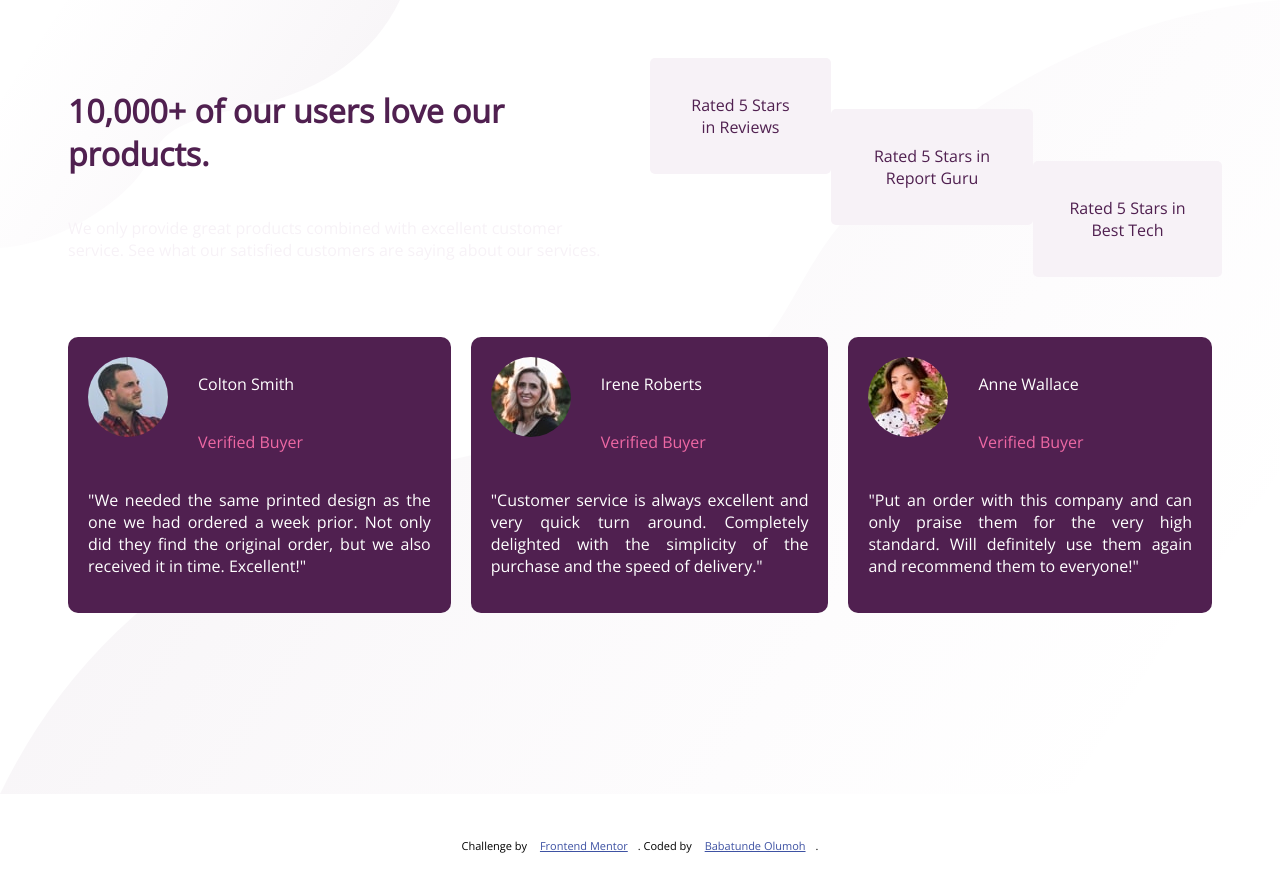
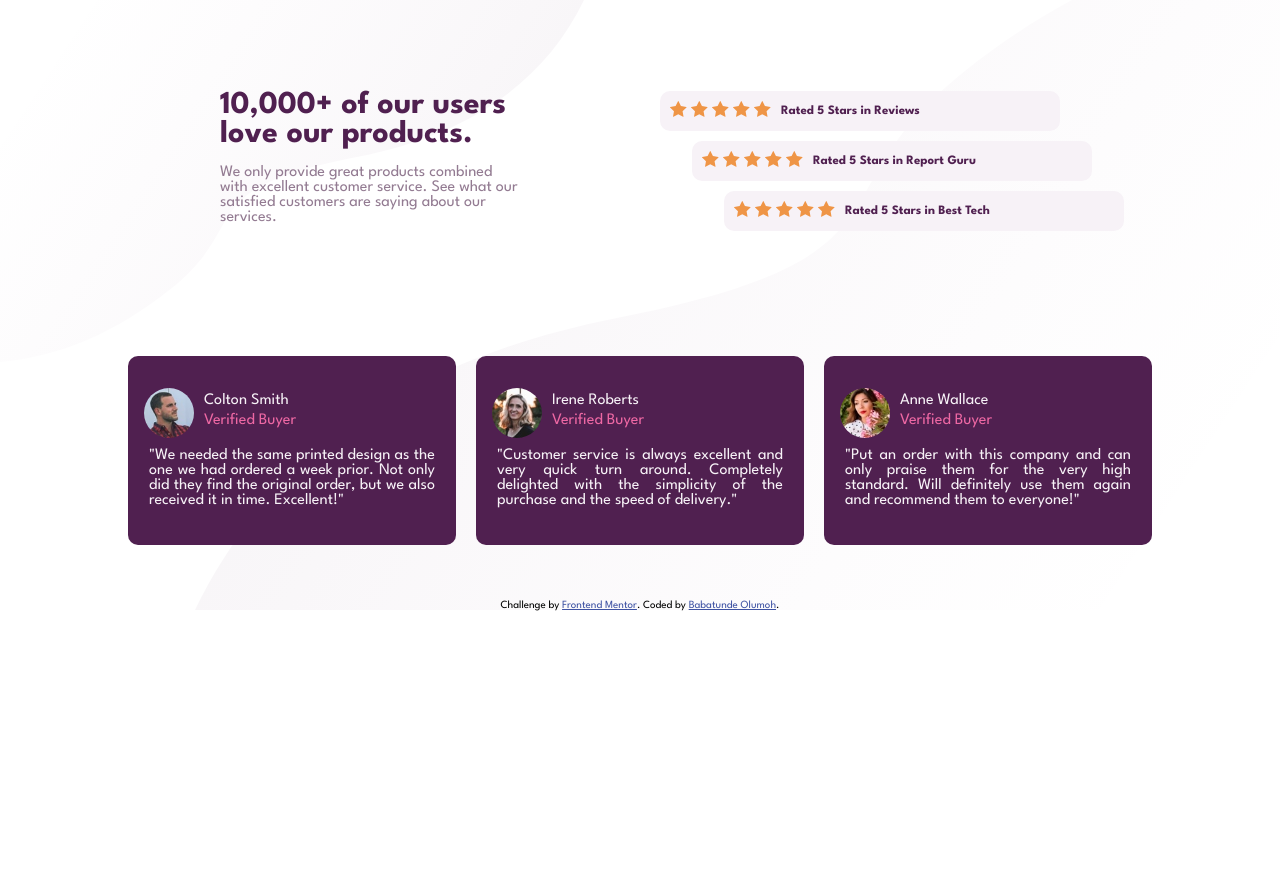
Before and after one commit to BabaOlumoh/Frontend_Mentor, a plain HTML site: page social-proof-section-master/index.html in a window 1280 px wide. After the commit the page ends 800 px from the top, so only its background shows below. Drawn offline with nearby package versions, Linux system fonts and the light colour scheme.

Commit message:
Social Proof Component

```diff
--- a/social-proof-section-master/index.html
+++ b/social-proof-section-master/index.html
@@ -12,13 +12,6 @@
       href="./images/favicon-32x32.png"
     />
     <link rel="stylesheet" href="style.css" />
-
-    <link rel="preconnect" href="https://fonts.googleapis.com" />
-    <link rel="preconnect" href="https://fonts.gstatic.com" crossorigin />
-    <link
-      href="https://fonts.googleapis.com/css2?family=Open+Sans:wght@300;400&display=swap"
-      rel="stylesheet"
-    />
 
     <title>Frontend Mentor | Social proof section</title>
 
@@ -35,7 +28,8 @@
   </head>
   <body>
     <div class="container">
-        <div class="flex-container">
+      <div class="main-grid">
+        <div class="grid-container-top">
           <div class="content">
             <h1>10,000+ of our users love our products.</h1>
             <p>
@@ -46,28 +40,41 @@
           </div>
           <div class="review-section">
             <div class="rating rating-1">
+              <div class="stars">
+                <img src="./images/icon-star.svg" alt="stars">
+                <img src="./images/icon-star.svg" alt="stars">
+                <img src="./images/icon-star.svg" alt="stars">
+                <img src="./images/icon-star.svg" alt="stars">
+                <img src="./images/icon-star.svg" alt="stars">
+              </div>
                 <p>Rated 5 Stars in Reviews</p>
-
                </div>
             <div class="rating rating-2">
-
-
+              <div class="stars">
+                <img src="./images/icon-star.svg" alt="stars">
+                <img src="./images/icon-star.svg" alt="stars">
+                <img src="./images/icon-star.svg" alt="stars">
+                <img src="./images/icon-star.svg" alt="stars">
+                <img src="./images/icon-star.svg" alt="stars">
+              </div>
                 <p>Rated 5 Stars in Report Guru</p>
-
               </div>
             <div class="rating rating-3">
-
-
+              <div class="stars">
+                <img src="./images/icon-star.svg" alt="stars">
+                <img src="./images/icon-star.svg" alt="stars">
+                <img src="./images/icon-star.svg" alt="stars">
+                <img src="./images/icon-star.svg" alt="stars">
+                <img src="./images/icon-star.svg" alt="stars">
+              </div>
                 <p>Rated 5 Stars in Best Tech</p>
-
               </div>
           </div>
         </div>
-
-      <div class="grid-container">
-        <div class="flex-box">
+      <div class="grid-container-bottom">
+        <div class="box">
           <div class="item grid-item1">
-            <img src="./images/image-colton.jpg" alt="Colton" />
+            <img src="./images/image-colton.jpg" alt="Colton" class="image"/>
             <p class="buyer-name">Colton Smith</p>
             <p class="buyer-status">Verified Buyer</p>
             <p class="buyer-comment">
@@ -76,9 +83,8 @@
               received it in time. Excellent!"
             </p>
           </div>
-
           <div class="item grid-item2">
-            <img src="./images/image-irene.jpg" alt="Irene" />
+            <img src="./images/image-irene.jpg" alt="Irene" class="image"/>
             <p class="buyer-name">Irene Roberts</p>
             <p class="buyer-status">Verified Buyer</p>
             <p class="buyer-comment">
@@ -87,9 +93,8 @@
               speed of delivery."
             </p>
           </div>
-
           <div class="item grid-item3">
-            <img src="./images/image-anne.jpg" alt="Anne" />
+            <img src="./images/image-anne.jpg" alt="Anne" class="image" />
             <p class="buyer-name">Anne Wallace</p>
             <p class="buyer-status">Verified Buyer</p>
             <p class="buyer-comment">
@@ -100,8 +105,8 @@
           </div>
         </div>
       </div>
+      </div>
     </div>
-
     <div class="attribution">
       Challenge by
       <a href="https://www.frontendmentor.io?ref=challenge" target="_blank"
--- a/social-proof-section-master/style.css
+++ b/social-proof-section-master/style.css
@@ -1,130 +1,112 @@
+@import url('https://fonts.googleapis.com/css2?family=League+Spartan:wght@400;500;700&display=swap');
+
 *{
     box-sizing: border-box;
-    padding: 10px;
+    margin: 0;
+    padding: 0;
 }
 body{
     background-image:
     url(./images/bg-pattern-top-desktop.svg),
     url(./images/bg-pattern-bottom-desktop.svg);
     background-repeat: no-repeat;
-    background-size: 400px, 100%;
-
+    background-position:  left top,right bottom;
     font-family: 'League Spartan', 'Open Sans', sans-serif;
 }
 
 .container{
-    height: 100vh;
+    max-width: 80%;
+    margin: 0 auto;
+    position: relative;
 }
 
-.flex-container{
-    display: flex;
-    justify-content: space-between;
+.main-grid{
+    display: grid;
+    grid-template-rows: repeat(2, 300px);
+    place-items: center;
+}
+
+.grid-container-top{
+    display: grid;
+    grid-template-columns: 300px 400px;
+    column-gap: 140px;
+    margin-top: 2rem;
 }
 
 .content h1{
- color: hsl(300, 43%, 22%);
+    font-weight: 700;
+    color: hsl(300, 43%, 22%);
+    margin-bottom: 1rem;
 }
 
 .content p{
-    color: hsl(300, 24%, 96%);
+    color: hsl(303, 10%, 53%);
+    margin-bottom: 1rem;
 }
 
-.content{
-    width: 50%;
+.rating{
+    display: flex;
+    background-color: hsl(300, 24%, 96%);
+    border-radius: 10px;
+    margin-bottom: 10px;
+    padding: 10px;
+    justify-content: left;
+    align-items: center;
+    position: relative;
 }
 
-.review-section{
-    width: 50%;
-    display: flex;
-    justify-content: center;
-    color: hsl(300, 43%, 22%);
-}
-.rating{
-    background-color: hsl(300, 24%, 96%);
-    margin-bottom: 10px ;
-    padding: 10px 25px;
-    border-radius: 5px ;
-    text-align: center;
-}
-.rating-1{
-    align-self: flex-start;
-
-}
 .rating-2{
-    align-self: center;
-}
-.rating-3{
-    align-self: flex-end;
+    left: 2rem;
 }
 
-.buyer-name{
- color: hsl(0, 0%, 100%);
+.rating-3{
+    left: 4rem;
 }
 
-.buyer-comment{
-    color: hsl(0, 0%, 100%);
-    text-align: justify;
+.rating p{
+    margin-left: 10px;
+    color: hsl(300, 43%, 22%);
+    font-size: 0.8rem;
+    font-weight: 700;
+}
 
+.box{
+    display: grid;
+    grid-template-columns: repeat(auto-fill, minmax(280px, 1fr));
+    grid-gap: 20px;
+}
+
+.box>div{
+    background-color: hsl(300, 43%, 22%);
+    border-radius: 10px;
+    padding: 2rem 1rem;
+}
+
+.image{
+    border-radius: 50px;
+    height: 50px;
+    float: left;
+    margin-right: 10px;
+}
+
+.buyer-name, .buyer-comment{
+    color: hsl(300, 24%, 96%);
+    padding: 5px;
 }
 
 .buyer-status{
     color: hsl(333, 80%, 67%);
+
+}
+.buyer-comment{
+    text-align: justify;
+    padding-top: 20px;
 }
 
-
-/* .grid-container{
-    display: grid;
-    grid-template-columns: repeat(3, 1fr);
-    grid-gap: 10px;
-} */
-
-.flex-box{
-    display: flex;
+.grid-item2{
+    top: 2rem;
 }
 
-.item img{
-    border-radius: 50px;
-    float: left;
-    margin-right: 20px;
+.grid-item3{
+    top: 4rem;
 }
-
-.item{
-    background-color: hsl(300, 43%, 22%);
-    padding: 10px;
-    border-radius: 10px;
-    margin: 10px;
-    justify-content: space-between;
-}
-
-.grid-item1{
-    align-self: flex-start;
-}
-.grid-item2{
-   align-self: center;
-}
-.grid-item3{
-    align-self: flex-end;
-}
-
-@media(max-width: 500px){
-
-    .body{
-        background-image: url(./images/bg-pattern-bottom-mobile.svg);
-        display: flex;
-        justify-content: center;
-        align-items: center;
-        height: 100vh;
-        padding: 0;
-        margin: 0;
-    }
-
-    .container{
-        display: grid;
-        grid-template-columns: 1fr;
-
-    }
-
-
-
-
-}
```
